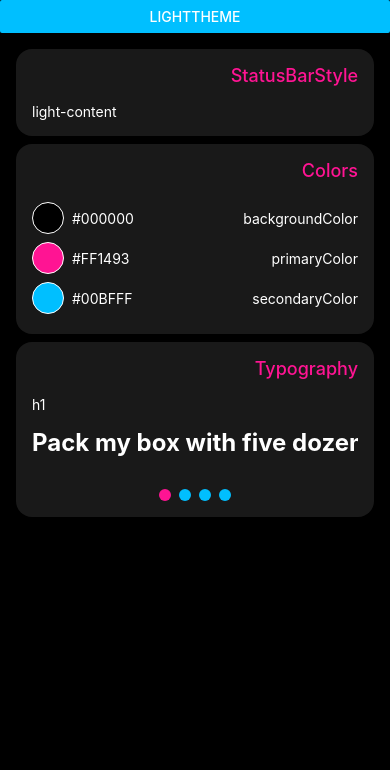
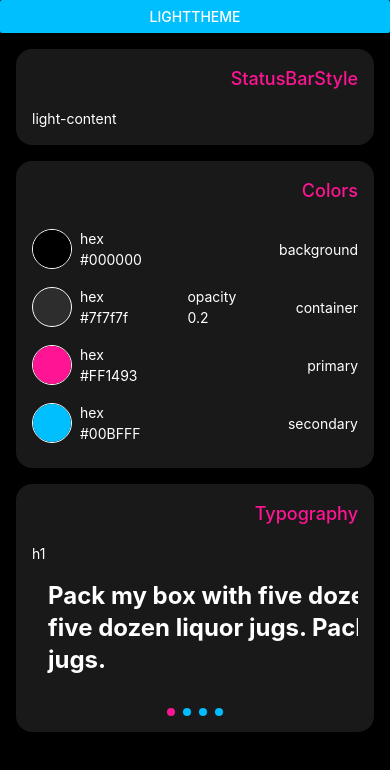
Before and after one commit to harrigee/deepr, a React Native app: screen / in a window 390 px wide. Shown: the top 770 px of the page. Built offline with nearby package versions, Linux system fonts and the light colour scheme.

Commit message:
[ENH] Next iteration of themeing renderer

```diff
--- a/App.tsx
+++ b/App.tsx
@@ -6,16 +6,16 @@ import ThemeRenderer from './src/toolkit/ThemeRenderer';
 function App() {
   const [currentTheme, setCurrentTheme] = useState(themes.dark);
 
-  const isDark = currentTheme.colors.backgroundColor === themes.dark.colors.backgroundColor;
+  const isDark = currentTheme.colors.background.color === themes.dark.colors.background.color;
 
   return (
     <ThemeProvider theme={currentTheme}>
       <StatusBar barStyle={currentTheme.statusBarStyle} />
       <SafeAreaView
-        style={[styles.container, { backgroundColor: currentTheme.colors.backgroundColor }]}
+        style={[styles.container, { backgroundColor: currentTheme.colors.background.color }]}
       >
         <Button
-          color={currentTheme.colors.secondaryColor}
+          color={currentTheme.colors.secondary.color}
           title={isDark ? 'LightTheme' : 'DarkTheme'}
           onPress={() => setCurrentTheme(isDark ? themes.light : themes.dark)}
         />
--- a/src/toolkit/ThemeRenderer.tsx
+++ b/src/toolkit/ThemeRenderer.tsx
@@ -9,7 +9,7 @@ const ThemeRenderer = ({ theme }: IThemeProps) => {
 
   const [typographyPage, setTypographyPage] = useState(0);
 
-  const contrastColor = invertColor(theme.colors.backgroundColor);
+  const contrastColor = invertColor(theme.colors.background.color);
 
   const onTypographyScrollViewScrollEnd = (e: NativeSyntheticEvent<NativeScrollEvent>) => {
     const page = parseInt('' + (e.nativeEvent.contentOffset.x / e.nativeEvent.contentSize.width * Object.keys(theme.typography).length), 10);
@@ -18,7 +18,7 @@ const ThemeRenderer = ({ theme }: IThemeProps) => {
 
   const sectionHeader = (text: string) => (
     <Text style={[styles.sectionHeader, {
-      color: theme.colors.primaryColor,
+      ...theme.colors.primary,
       ...theme.typography.h2,
     }]}>{text}</Text>
   );
@@ -55,11 +55,11 @@ const ThemeRenderer = ({ theme }: IThemeProps) => {
                 {`${fontKey}`}
               </Text>
               <Text
-                style={{
+                style={[styles.typographyTextContainer, {
                   color: contrastColor,
                   ...typography,
-                }}>
-                {'Pack my box with five dozen liquor jugs.'}
+                }]}>
+                {'Pack my box with five dozen liquor jugs. Pack my box with five dozen liquor jugs. Pack my box with five dozen liquor jugs.'}
               </Text>
             </View>
           );
@@ -67,13 +67,14 @@ const ThemeRenderer = ({ theme }: IThemeProps) => {
       </ScrollView>
       <View style={styles.typographyPaginationContainer}>
         {Object.keys(theme.typography).map((_, index) => {
-          const backgroundColor = index === typographyPage ? theme.colors.primaryColor : theme.colors.secondaryColor;
+          const background = index === typographyPage ? theme.colors.primary : theme.colors.secondary;
           return (
             <View
               key={`typohgraphy-paging-item-${index}`}
               style={[styles.typographyPaginationItem, {
                 borderColor: contrastColor,
-                backgroundColor: backgroundColor,
+                backgroundColor: background.color,
+                opacity: background.opacity,
               }]} />
           );
         })}
@@ -84,25 +85,37 @@ const ThemeRenderer = ({ theme }: IThemeProps) => {
   const renderColors = () => (
     <View style={styles.section}>
       {sectionHeader('Colors')}
-      {Object.keys(theme.colors).map((colorName, index) => {
-        const color = (theme.colors as any)[colorName] as string;
+      {Object.keys(theme.colors).map((colorKey, index) => {
+        const colorValue = (theme.colors as any)[colorKey];
         return (
           <View
             key={`color-item-${index}`}
             style={styles.colorUnitContainer}>
-            <View style={[styles.colorRenderer, {
-              backgroundColor: color,
+            <View style={[styles.colorRendererContainer, {
               borderColor: contrastColor,
-            }]} />
+            }]}>
+              <View style={[styles.colorRenderer, {
+                backgroundColor: colorValue.color,
+                opacity: colorValue.opacity,
+              }]} />
+            </View>
             <View style={styles.colorRow}>
-              <Text style={{
-                color: contrastColor,
-                ...theme.typography.normal,
-              }}>{color}</Text>
-              <Text style={{
-                color: contrastColor,
-                ...theme.typography.normal,
-              }}>{colorName}</Text>
+              <View style={styles.colorTextContainer}>
+                <Text style={[styles.colorText, {
+                  color: contrastColor,
+                  ...theme.typography.normal,
+                }]}>{`hex\n${colorValue.color}`}</Text>
+                {colorValue.opacity &&
+                  <Text style={[styles.colorText, {
+                    color: contrastColor,
+                    ...theme.typography.normal,
+                  }]}>{`opacity\n${colorValue.opacity}`}</Text>
+                }
+                <Text style={[styles.colorName, {
+                  color: contrastColor,
+                  ...theme.typography.normal,
+                }]}>{colorKey}</Text>
+              </View>
             </View>
           </View>
         );
@@ -127,31 +140,49 @@ const styles = StyleSheet.create({
     backgroundColor: 'rgba(127.5,127.5,127.5,0.2)',
     padding: 16,
     borderRadius: 16,
-    marginBottom: 8,
+    marginBottom: 16,
   },
   sectionHeader: {
     alignSelf: 'flex-end',
     marginBottom: 16,
   },
-  colorRenderer: {
-    width: 32,
-    height: 32,
-    borderRadius: 16,
+  colorRendererContainer: {
+    width: 40,
+    height: 40,
+    borderRadius: 20,
     marginRight: 8,
     borderWidth: 1,
+  },
+  colorRenderer: {
+    flex: 1,
+    borderRadius: 20,
+  },
+  colorUnitContainer: {
+    flexDirection: 'row',
+    paddingVertical: 8,
+    alignItems: 'center',
   },
   colorRow: {
     flex: 1,
     flexDirection: 'row',
     justifyContent: 'space-between',
   },
-  colorUnitContainer: {
+  colorTextContainer: {
+    flex: 1,
     flexDirection: 'row',
-    paddingVertical: 4,
-    alignItems: 'center',
+    justifyContent: 'space-between',
+  },
+  colorText: {
+    flexShrink: 1,
+  },
+  colorName: {
+    alignSelf: 'center',
   },
   typographyHeader: {
     marginBottom: 16,
+  },
+  typographyTextContainer: {
+    marginHorizontal: 16,
   },
   typographyUnitContainer: {
     width: WIDTH - 64,
@@ -162,9 +193,9 @@ const styles = StyleSheet.create({
     justifyContent: 'center',
   },
   typographyPaginationItem: {
-    width: 12,
-    height: 12,
-    borderRadius: 6,
+    width: 8,
+    height: 8,
+    borderRadius: 4,
     marginHorizontal: 4,
     marginTop: 32,
   },
--- a/themeing.ts
+++ b/themeing.ts
@@ -21,6 +21,17 @@ interface ITypographyFont {
   lineHeight?: number;
 }
 
+interface IGradient {
+  fromColor: string;
+  toColor: string;
+  opacity?: number;
+}
+
+interface IColor {
+  color?: string;
+  opacity?: number;
+}
+
 interface ITypography {
   h1: ITypographyFont,
   h2: ITypographyFont,
@@ -30,9 +41,10 @@ interface ITypography {
 
 interface ITheme {
   colors: {
-    primaryColor: string;
-    secondaryColor: string;
-    backgroundColor: string;
+    primary: IColor;
+    secondary: IColor;
+    background: IColor;
+    container: IColor;
   };
   typography: ITypography;
   statusBarStyle: StatusBarStyle;
@@ -42,21 +54,22 @@ const typography: ITypography = {
   h1: {
     fontSize: 24,
     fontWeight: 'bold',
-    lineHeight: 28,
+    lineHeight: 32,
   },
   h2: {
     fontSize: 18,
     fontWeight: '500',
-    lineHeight: 22,
+    lineHeight: 27,
   },
   h3: {
     fontSize: 16,
     fontWeight: '300',
-    lineHeight: 18,
+    lineHeight: 24,
   },
   normal: {
     fontSize: 14,
     fontWeight: 'normal',
+    lineHeight: 21,
   },
 };
 
@@ -66,18 +79,38 @@ export const themes: {
 } = {
   light: {
     colors: {
-      backgroundColor: '#FFFFFF',
-      primaryColor: '#00BFFF',
-      secondaryColor: '#FF1493',
+      background: {
+        color: '#FFFFFF',
+      },
+      container: {
+        color: '#7f7f7f',
+        opacity: 0.2,
+      },
+      primary: {
+        color: '#00BFFF',
+      },
+      secondary: {
+        color: '#FF1493',
+      },
     },
     statusBarStyle: 'dark-content',
     typography: typography,
   },
   dark: {
     colors: {
-      backgroundColor: '#000000',
-      primaryColor: '#FF1493',
-      secondaryColor: '#00BFFF',
+      background: {
+        color: '#000000',
+      },
+      container: {
+        color: '#7f7f7f',
+        opacity: 0.2,
+      },
+      primary: {
+        color: '#FF1493',
+      },
+      secondary: {
+        color: '#00BFFF',
+      },
     },
     statusBarStyle: 'light-content',
     typography: typography,
```
